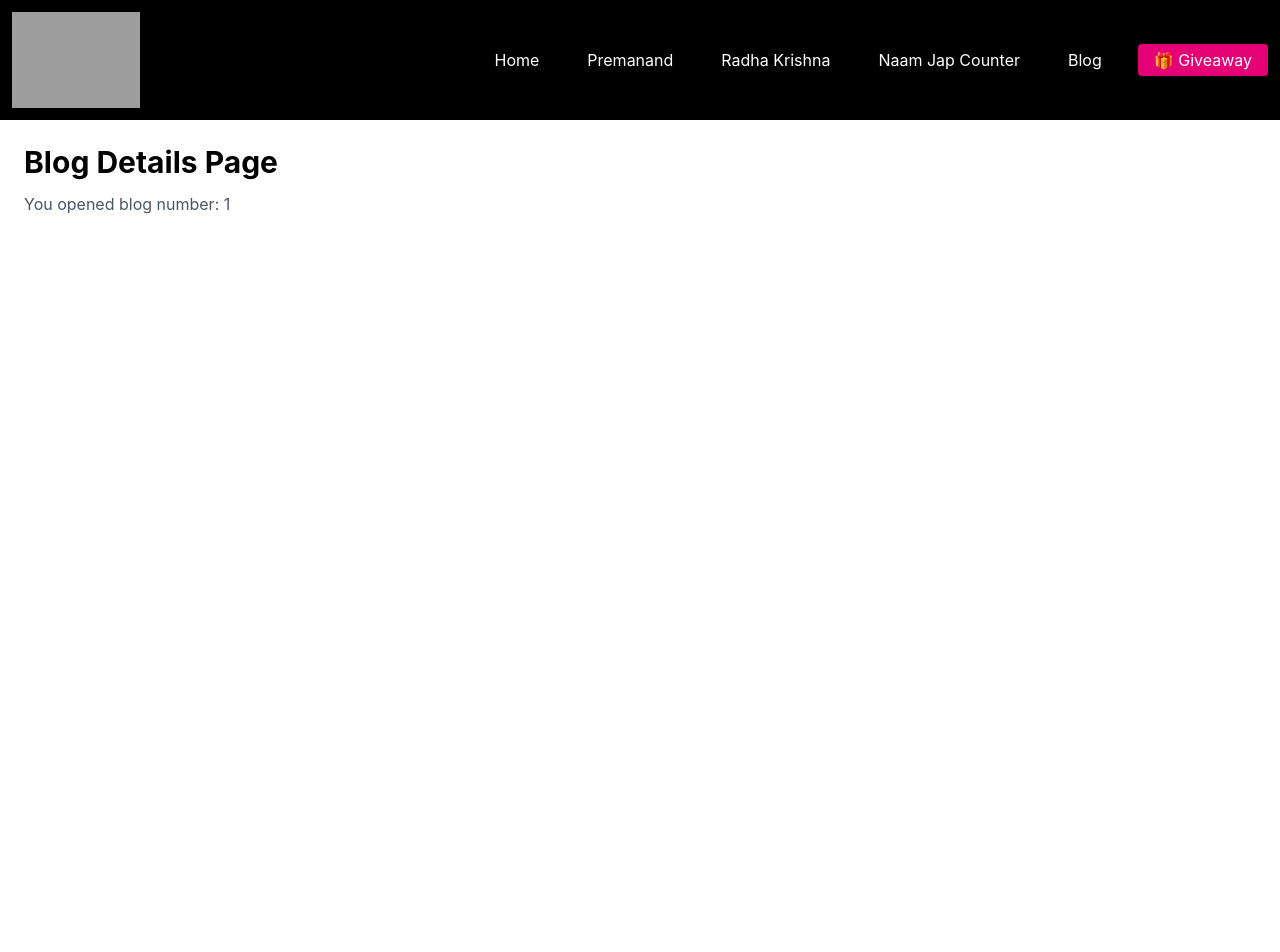
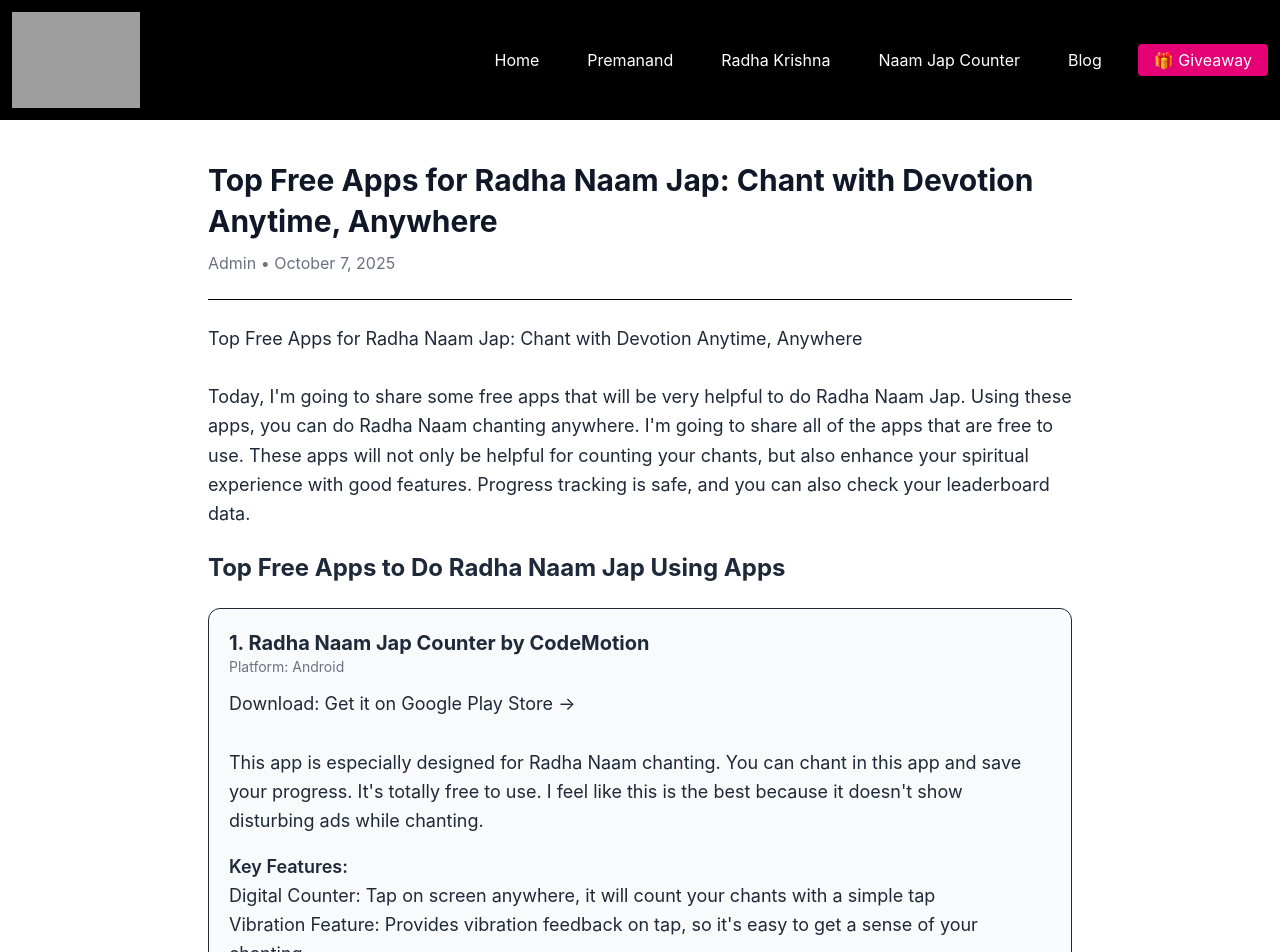
Before and after one commit to rahul-yadav695/radha-counter-react, a React (Vite) app: page /blog/1 in a window 1280 px wide. Shown: the top 952 px of the page. Before the commit the page ends 800 px from the top, so only its background shows below. Built offline with nearby package versions, Linux system fonts and the light colour scheme; grey boxes are pictures that could not be loaded.

Commit message:
blog section com.

```diff
--- a/src/components/BlogDetails.jsx
+++ b/src/components/BlogDetails.jsx
@@ -5,9 +5,108 @@ const BlogDetails = () => {
 
   return (
     <>
-            <div className="p-6">
-                <h1 className="text-3xl font-bold">Blog Details Page</h1>
-                <p className="mt-3 text-gray-600">You opened blog number: {id}</p>
+
+
+       <div className="max-w-4xl mx-auto px-4 py-10">
+
+         <h2 className="text-3xl font-bold text-gray-900 leading-snug">
+          Top Free Apps for Radha Naam Jap: Chant with Devotion Anytime, Anywhere
+        </h2>
+
+         <p className="text-gray-500 mt-2">Admin • October 7, 2025</p>
+
+        <hr className="my-6" />
+
+         <div className="space-y-6 text-gray-800 leading-relaxed text-lg">
+
+          <p>
+            Top Free Apps for Radha Naam Jap: Chant with Devotion Anytime, Anywhere<br /><br />
+            Today, I'm going to share some free apps that will be very helpful to do Radha Naam Jap. Using these apps, you can do Radha Naam chanting anywhere. I'm going to share all of the apps that are free to use. These apps will not only be helpful for counting your chants, but also enhance your spiritual experience with good features. Progress tracking is safe, and you can also check your leaderboard data.
+          </p>
+
+          <p className="text-2xl font-bold">Top Free Apps to Do Radha Naam Jap Using Apps</p>
+
+           <div className="bg-gray-50 p-5 rounded-xl border">
+            <p className="font-bold text-xl">1. Radha Naam Jap Counter by CodeMotion</p>
+            <p className="text-sm text-gray-500">Platform: Android</p>
+
+            <p className="mt-3">
+              Download: Get it on Google Play Store →<br /><br />
+              This app is especially designed for Radha Naam chanting. You can chant in this app and save your progress. It's totally free to use. I feel like this is the best because it doesn't show disturbing ads while chanting.
+            </p>
+
+            <p className="font-semibold mt-4">Key Features:</p>
+            <p>
+              Digital Counter: Tap on screen anywhere, it will count your chants with a simple tap<br />
+              Vibration Feature: Provides vibration feedback on tap, so it's easy to get a sense of your chanting<br />
+              Background Audio: This app provides Premanand ji Maharaj Radha Radha chant audio, which feels awesome<br />
+              Progress Tracking: This app saves your daily chants and is linked with your Gmail ID, so no need to worry about losing your chant count<br />
+              Cloud Sync: Your chant data is synced with your Google sign-in<br />
+              Leaderboard: You can check your ranking among thousands of people daily<br />
+              UI Design: UI is designed with devotional themes, feels like you're connected with Radha Krishna devotees worldwide<br />
+              Radha Chant with Name: It provides Radha Naam chant with bubble game, which is soothing for kids - they can enjoy playing games while chanting
+            </p>
+          </div>
+
+          <hr />
+
+           <div className="bg-gray-50 p-5 rounded-xl border">
+            <p className="font-bold text-xl">2. Naam Jaap Counter by Vishal Vashishtha</p>
+            <p className="text-sm text-gray-500">Platform: Android</p>
+
+            <p className="mt-3">
+              Download: Get it on Google Play Store →<br /><br />
+              This app provides some useful features for simple Naam Jap counting. Experience the bliss of chanting Radha Naam anytime, anywhere with this digital counter app.
+            </p>
+
+            <p className="font-semibold mt-4">Key Features:</p>
+            <p>
+              Digital Radha Naam Jaap Counter: Easy tap functionality for counting chants<br />
+              Vibration Feedback: Gentle vibration on each tap for mala-like experience<br />
+              Radha Naam Audio: Peaceful Radha Naam audio in the voice of Premanand Ji Maharaj<br />
+              History Tracking: Track your daily and total Jaap history<br />
+              Reset Option: Reset your counter anytime to start fresh<br />
+              Sound Control: Option to turn sounds on or off<br />
+              Lightweight Interface: Simple interface for smooth usage<br />
+              No Data Collection: Privacy-focused with no data collection
+            </p>
+          </div>
+
+          <hr />
+
+           <div className="bg-gray-50 p-5 rounded-xl border">
+            <p className="font-bold text-xl">3. Radha Keli Kunj</p>
+            <p className="text-sm text-gray-500">Platform: Android and iOS</p>
+
+            <p className="mt-3">
+              Download: Get it on Google Play Store →<br /><br />
+              The Radha Keli Kunj app is the official app of Shri Hit Radha Keli Kunj, Vrindavan, developed with the blessings and grace of PriyaPritam and Pujya Gurudev Bhagwaan. This comprehensive spiritual app has over 10L+ downloads and 4.9-star rating.
+            </p>
+
+            <p className="font-semibold mt-4">Key Features:</p>
+            <p>
+              Vaanis with Audio & Meaning: Extensive collection including Shri Hit Chaurasi Ji, Shri Radha Sudha Nidhi Ji, Shri Hit Sevak Vani Ji, and more<br />
+              Naam Jap Counter: Built-in counter for tracking your chanting sessions<br />
+              Naam Jap Reminder: Get reminders in Pujya Maharaj Ji's voice to chant throughout the day<br />
+              Daily Darshan HD Images: Download HD images of Maharaj Ji and deities<br />
+              Multi-Language Support: Hindi, English, Punjabi, Gujarati, Bengali, Telugu, Oriya<br />
+              Music & Kirtans: Listen to Kirtans, Naam Jap, and Vaani Paath<br />
+              Blog & Updates: Latest blogs from Bhajan Marg<br />
+              Daily Quotes: Inspirational quotes<br />
+              Search Feature: Easily find verses<br />
+              Dark Mode: 52 color themes
+            </p>
+          </div>
+
+          <hr />
+
+           <p className="text-2xl font-bold">Conclusion</p>
+
+          <p>
+            These free apps make it easier than ever to maintain your Radha Naam Jap practice. Whether you're at home or on the go, these digital tools help you stay connected with your spiritual practice. Choose the app that best fits your needs and start your devotional journey today!
+          </p>
+
+        </div>
       </div>
 
     </>
--- a/src/components/Counter.jsx
+++ b/src/components/Counter.jsx
@@ -13,9 +13,9 @@ const Counter = () => {
         </p>
       </div>
 
-      <div className="grid grid-cols-1 sm:grid-cols-2 gap-6 p-4">
+      <div className="grid grid-cols-1 sm:grid-cols-3 gap-6 p-4">
 
-         <Link to="/blog/1" className="bg-white rounded-2xl shadow-md hover:shadow-xl transition p-4 cursor-pointer">
+        <Link to="/blog/1" className="bg-white rounded-2xl shadow-md hover:shadow-xl transition p-4 cursor-pointer">
           <img className="w-full h-48 object-cover rounded-lg" src="https://radhanaamjapcounter.com/assets/images/blog4.jpg" alt="" />
 
           <button className="w-40 flex justify-center items-center h-10 bg-blue-600 text-white mt-3 rounded-full text-sm font-semibold">
@@ -25,9 +25,12 @@ const Counter = () => {
           <p className="mt-3 text-gray-800 font-medium">
             Top Free Apps for Radha Naam Jap: Chant with...
           </p>
+          <p className='mt-3 text-gray-800 opacity-50'>Admin October 7, 2025</p>
+          <p className='mt-3 text-gray-800 opacity-90'> Discover the best free apps to help you with Radha Naam Jap. These apps provide features like digital
+          </p>
         </Link>
 
-         <Link to="/blog/2" className="bg-white rounded-2xl shadow-md hover:shadow-xl transition p-4 cursor-pointer">
+        <Link to="/blog/2" className="bg-white rounded-2xl shadow-md hover:shadow-xl transition p-4 cursor-pointer">
           <img className="w-full h-48 object-cover rounded-lg" src="https://radhanaamjapcounter.com/assets/images/blog4.jpg" alt="" />
 
           <button className="w-40 flex justify-center items-center h-10 bg-blue-600 text-white mt-3 rounded-full text-sm font-semibold">
@@ -37,6 +40,10 @@ const Counter = () => {
           <p className="mt-3 text-gray-800 font-medium">
             Top Free Apps for Radha Naam Jap: Chant with...
           </p>
+          <p className='mt-3 text-gray-800 opacity-50'>Admin October 7, 2025</p>
+          <p className='mt-3 text-gray-800 opacity-90'> Discover the best free apps to help you with Radha Naam Jap. These apps provide features like digital
+          </p>
+
         </Link>
 
       </div>
```
Lines whose indentation alone changed are shown as unchanged.
